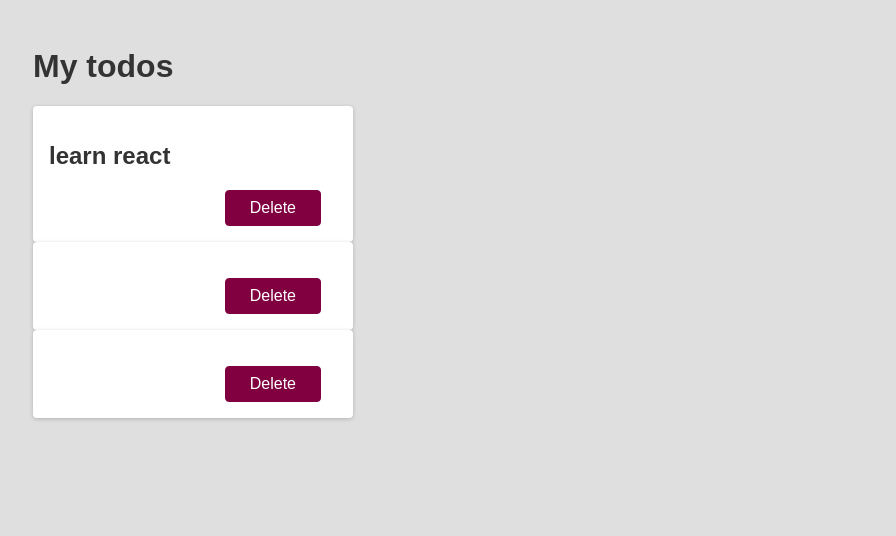
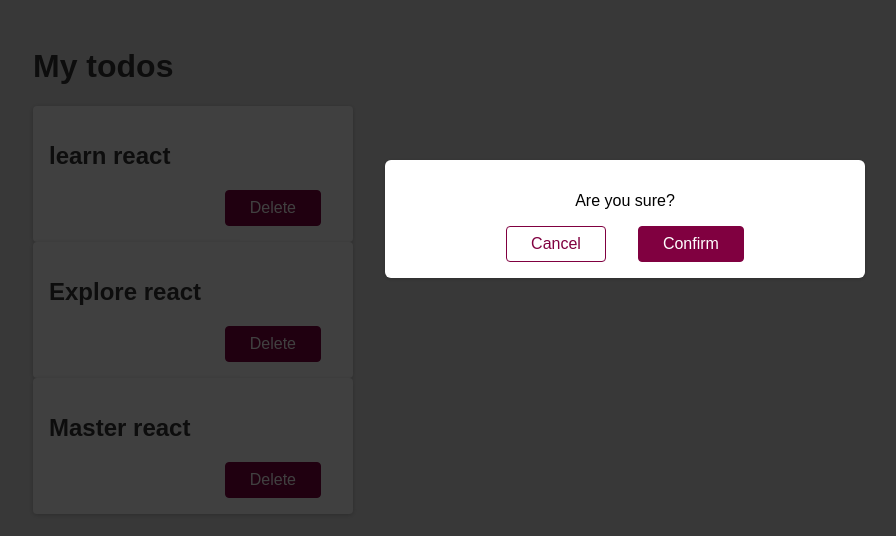
Before and after one commit to mokiong/React-tutorial, a JavaScript app: page / in a window 1280 px wide. Shown: the top 536 px of the page, without its empty margins (15-911 px from the left). Built offline with nearby package versions, Linux system fonts and the light colour scheme; the HTML template or start-up script is replaced by a standard one.

Commit message:
Create Modal component

```diff
--- a/src/App.js
+++ b/src/App.js
@@ -1,12 +1,16 @@
 import Todo from './components/Todo';
+import Modal from './components/Modal';
+import Backdrop from './components/Backdrop';
 
 function App() {
     return (
         <div>
             <h1>My todos</h1>
             <Todo text="learn react" />
-            <Todo />
-            <Todo />
+            <Todo text="Explore react" />
+            <Todo text="Master react" />
+            <Modal />
+            <Backdrop />
         </div>
     );
 }
--- /dev/null
+++ b/src/components/Backdrop.js
@@ -0,0 +1,5 @@
+function Backdrop() {
+    return <div className="backdrop" />;
+}
+
+export default Backdrop;
--- /dev/null
+++ b/src/components/Modal.js
@@ -0,0 +1,11 @@
+function Modal() {
+    return (
+        <div className="modal">
+            <p>Are you sure?</p>
+            <button className="btn btn--alt">Cancel</button>
+            <button className="btn">Confirm</button>
+        </div>
+    );
+}
+
+export default Modal;
--- a/src/components/Todo.js
+++ b/src/components/Todo.js
@@ -1,9 +1,13 @@
 function Todo(props) {
+    function deleteHandler() {}
+
     return (
         <div className="card">
             <h2>{props.text}</h2>
             <div className="actions">
-                <button className="btn">Delete</button>
+                <button className="btn" onClick={deleteHandler}>
+                    Delete
+                </button>
             </div>
         </div>
     );
```
